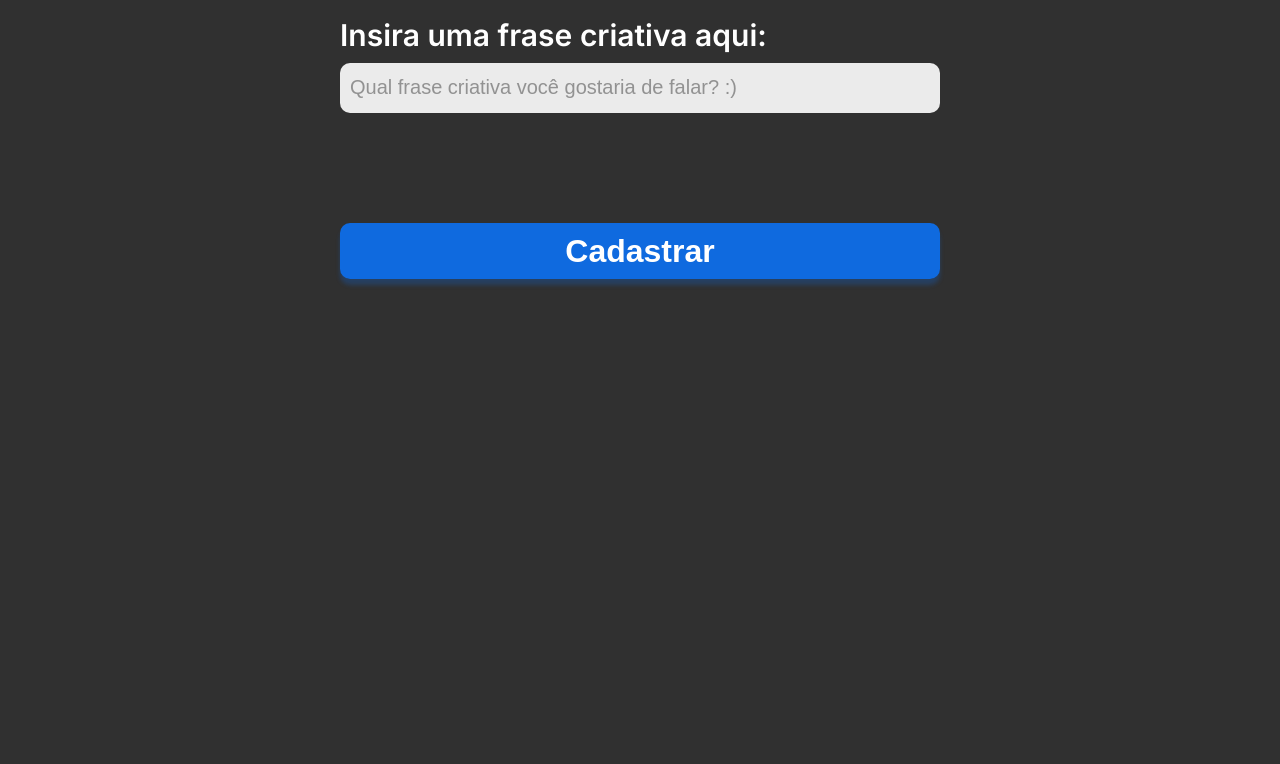
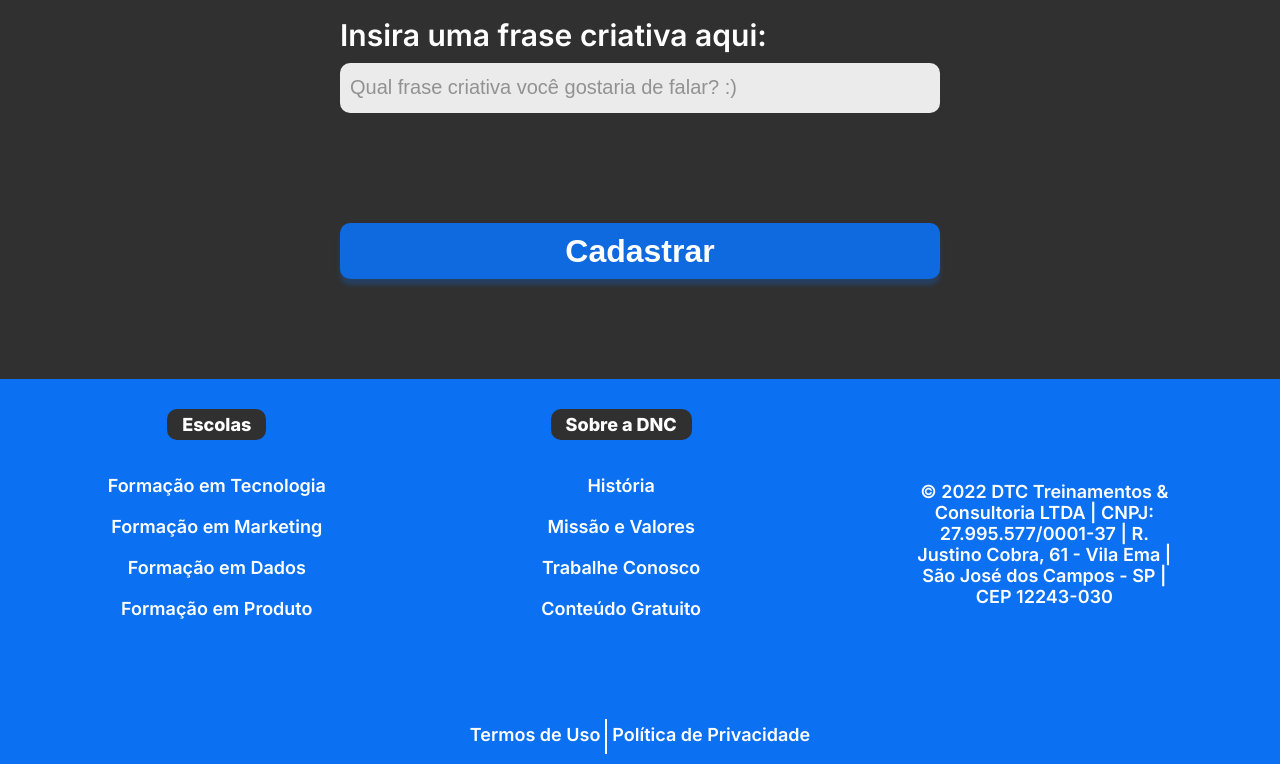
Before and after one commit to Luukss/Bootcamp1, a plain HTML site: page index.html in a window 1280 px wide. Shown: the part 1277-2041 px from the top of the page. Before the commit the page ends 1656 px from the top, so only its background shows below. Drawn offline with Linux system fonts and the light colour scheme.

Commit message:
Adicionando media query para mobile

```diff
--- a/index.html
+++ b/index.html
@@ -69,5 +69,53 @@
         </form>
     </section>
 
+    <footer>
+        <div class="linha1">
+            <nav>
+                <h5>Escolas</h5>
+                <ul>
+                    <li>
+                        <a href="">Formação em Tecnologia</a>
+                    </li>
+                    <li>
+                        <a href="">Formação em Marketing</a>
+                    </li>
+                    <li>
+                        <a href="">Formação em Dados</a>
+                    </li>
+                    <li>
+                        <a href="">Formação em Produto</a>
+                    </li>
+                </ul>
+            </nav>
+            <nav>
+                <h5>Sobre a DNC</h5>
+                <ul>
+                    <li>
+                        <a href="">História</a>
+                    </li>
+                    <li>
+                        <a href="">Missão e Valores</a>
+                    </li>
+                    <li>
+                        <a href="">Trabalhe Conosco</a>
+                    </li>
+                    <li>
+                        <a href="">Conteúdo Gratuito</a>
+                    </li>
+                </ul>
+            </nav>
+            <div class="endereco">
+                © 2022 DTC Treinamentos & Consultoria LTDA | CNPJ: 27.995.577/0001-37 | R. Justino Cobra, 61 - Vila Ema | São José dos Campos - SP | CEP 12243-030
+            </div>
+        </div>
+        <div class="linha2">
+            <a href="">Termos de Uso</a>
+            <a href="">Política de Privacidade</a>
+        </div>
+
+    </footer>
+
+
 </body>
 </html>
--- a/style.css
+++ b/style.css
@@ -149,3 +149,143 @@ body{
         box-shadow: 0px 6px 4px rgba(12, 112, 242, 0.25);
         cursor: pointer;
     }
+
+    /*Footer*/
+
+    footer{
+        width: 100%;
+        background-color: var(--azul-dnc);
+    }
+
+    footer .linha1{
+        display: flex;
+        justify-content: space-around;
+        align-items: center;
+    }
+
+    footer ul{
+        list-style: none;
+        margin: 0px;
+        padding: 0px;
+    }
+
+    footer nav{
+        display: flex;
+        flex-direction: column;
+        align-items: center;
+        height: 330px;
+    }
+
+    footer h5{
+        text-align: center;
+        color: white;
+        font-weight: 800;
+        font-size: 18px;
+        font-family: var(--fonte-padrão);
+        background-color: var(--preto-dnc);
+        border-radius: 10px;
+        padding: 5px 15px 5px 15px;
+        margin-bottom: 15px;
+    }
+
+    footer ul li{
+        text-align: center;
+        color: white;
+        font-weight: 600;
+        font-size: 18px;
+        font-family: var(--fonte-padrão);
+        margin: 20px 0px 20px 0px;
+    }
+
+    footer ul li a{
+        color: white;
+        text-decoration: none;
+    }
+
+    footer ul li a:hover{
+        color: var(--cinza-dnc);
+    }
+
+    footer .endereco{
+        font-weight: 600;
+        font-size: 18px;
+        font-family: var(--fonte-padrão);
+        color: white;
+        text-align: center;
+        width: 20%;
+    }
+
+    footer .linha2{
+        height: 35px;
+        display: flex;
+        justify-content: center;
+        margin: 0px;
+        padding: 10px 10px 10px 10px;
+    }
+
+    footer .linha2 a{
+        font-family: var(--fonte-padrão);
+        font-size: 18px;
+        font-weight: 600;
+        color: white;
+        text-decoration: none;
+        padding: 5px;
+    }
+
+    footer .linha2 a:first-child{
+        border-right: 2px solid white;
+    }
+
+    footer .linha2 a:hover{
+        color: var(--cinza-dnc);
+    }
+
+@media only screen and (max-width: 600px){
+
+    /* Menu */
+
+    #principal{
+        flex-direction: column;
+        height: auto;
+    }
+
+    #menu{
+        flex-direction: column;
+        width: 100%;
+        margin: 0px;
+    }
+
+    #menu a{
+        display: flex;
+        height: 50px;
+        align-items: center;
+    }
+
+    #principal button{
+        width: 100%;
+        margin: 0px;
+    }
+
+     /* Section */
+
+     section h1{
+        font-size: 38px;
+     }
+
+     section h2{
+        font-size: 20px;
+        padding-right: 15px;
+        padding-left: 15px;
+     }
+
+     /* Formulário */
+
+     form{
+        width: 95%;
+        font-size: 20px;
+     }
+
+     .checkbox-itens label{
+        font-size: 15px;
+     }
+}
```
